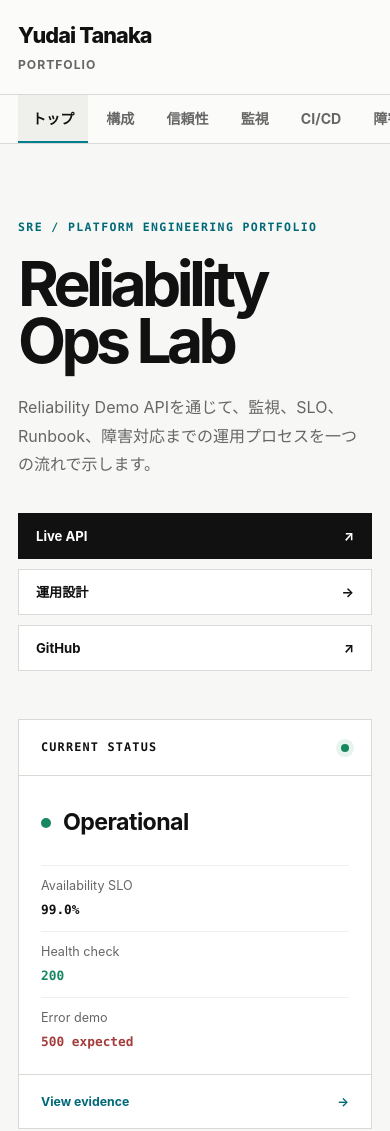
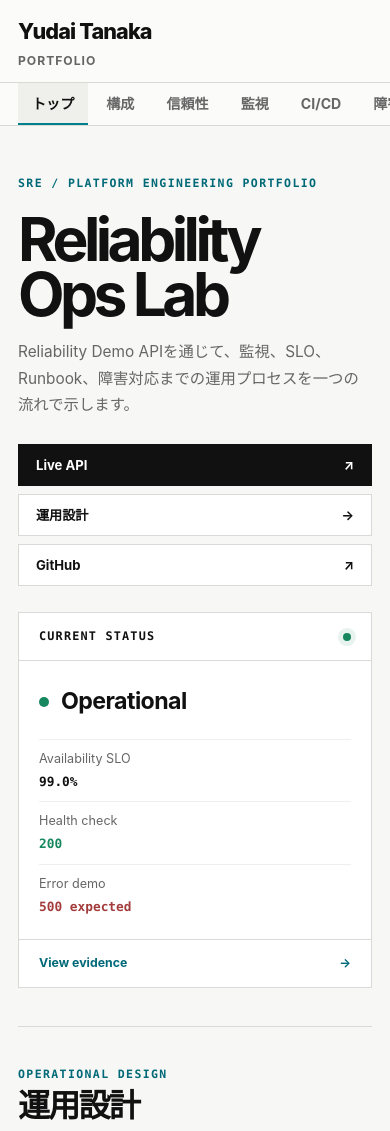
Before and after one commit to YDTNK/sre-lab, a plain HTML site: page apps/landing/index.html in a window 390 px wide. Shown: the top 1131 px of the page. Drawn offline with Linux system fonts and the light colour scheme.

Commit message:
Compact mobile vertical spacing

```diff
--- a/apps/landing/portfolio.css
+++ b/apps/landing/portfolio.css
@@ -615,11 +615,15 @@ a {
 @media (max-width: 899px) {
   :root {
     --main-padding-x: 22px;
-    --main-padding-y: 18px;
+    --main-padding-y: 14px;
   }
 
   .sidebar {
-    padding: 20px 20px 0;
+    padding: 16px 20px 0;
+  }
+
+  .sidebar__brand {
+    padding-bottom: 14px;
   }
 
   .sidebar__nav {
@@ -627,39 +631,45 @@ a {
     padding: 0 20px;
   }
 
+  .sidebar__link {
+    min-height: 42px;
+  }
+
   .sidebar__link span {
     display: none;
   }
 
   .main__inner {
-    padding-bottom: 28px;
+    padding-bottom: 24px;
   }
 
   .hero {
-    padding: 56px 0;
+    padding: 38px 0 42px;
     grid-template-columns: 1fr;
-    gap: 48px;
+    gap: 30px;
   }
 
   .hero h1 {
-    font-size: clamp(3.45rem, 18vw, 5.1rem);
+    font-size: clamp(3.35rem, 16vw, 4.9rem);
   }
 
   .hero__lead {
     max-width: 100%;
-    margin-top: 24px;
-    font-size: 1rem;
-    line-height: 1.8;
+    margin-top: 20px;
+    font-size: 0.96rem;
+    line-height: 1.72;
   }
 
   .hero__actions {
     display: grid;
     grid-template-columns: 1fr;
-    gap: 10px;
+    margin-top: 26px;
+    gap: 8px;
   }
 
   .button {
     width: 100%;
+    min-height: 42px;
     justify-content: space-between;
   }
 
@@ -667,13 +677,37 @@ a {
     width: 100%;
   }
 
+  .status-card__state {
+    padding: 22px 20px 18px;
+  }
+
+  .status-card__header,
+  .status-card > a {
+    min-height: 48px;
+    padding-right: 20px;
+    padding-left: 20px;
+  }
+
+  .status-card__metrics {
+    padding: 0 20px;
+  }
+
+  .status-card__metrics div {
+    min-height: 42px;
+  }
+
   .evidence,
   .operations {
-    padding: 62px 0;
+    padding: 44px 0;
   }
 
   .section-heading {
+    margin-bottom: 22px;
     align-items: start;
+  }
+
+  .section-heading .eyebrow {
+    margin-bottom: 7px;
   }
 
   .section-heading__count {
@@ -686,6 +720,20 @@ a {
 
   .evidence-card {
     min-height: auto;
+    padding: 22px;
+  }
+
+  .evidence-card h3 {
+    margin: 26px 0 9px;
+  }
+
+  .evidence-card > p {
+    min-height: 0;
+    line-height: 1.62;
+  }
+
+  .evidence-card > a {
+    margin-top: 16px;
   }
 
   .operations-flow {
@@ -694,7 +742,8 @@ a {
 
   .operations-flow li,
   .operations-flow li:nth-child(3) {
-    min-height: 86px;
+    min-height: 70px;
+    padding: 18px 20px;
     border-right: 0;
     border-bottom: 1px solid var(--color-border);
     grid-template-columns: 42px 1fr;
@@ -717,6 +766,8 @@ a {
 
   .footer {
     display: grid;
+    min-height: auto;
+    padding-top: 22px;
   }
 }
 
@@ -726,7 +777,11 @@ a {
   }
 
   .sidebar {
-    padding: 18px 18px 0;
+    padding: 14px 18px 0;
+  }
+
+  .sidebar__brand {
+    padding-bottom: 12px;
   }
 
   .sidebar__nav {
@@ -734,16 +789,34 @@ a {
     padding: 0 18px;
   }
 
+  .hero {
+    padding: 34px 0 38px;
+    gap: 26px;
+  }
+
   .hero h1 {
-    font-size: clamp(3rem, 16vw, 4.4rem);
+    font-size: clamp(3rem, 15.5vw, 4.3rem);
+  }
+
+  .hero__lead {
+    margin-top: 18px;
   }
 
   .section-heading h2 {
     font-size: 2rem;
   }
 
+  .evidence,
+  .operations {
+    padding: 38px 0;
+  }
+
   .evidence-card {
-    padding: 24px;
+    padding: 20px;
+  }
+
+  .evidence-card h3 {
+    margin-top: 22px;
   }
 
   .evidence-card > p {
@@ -753,9 +826,15 @@ a {
   .status-card__metrics div {
     display: grid;
     min-height: auto;
-    padding: 10px 0;
-    gap: 4px;
+    padding: 9px 0;
+    gap: 3px;
     justify-content: stretch;
+  }
+
+  .operations-flow li,
+  .operations-flow li:nth-child(3) {
+    min-height: 64px;
+    padding: 16px 18px;
   }
 }
 
```
